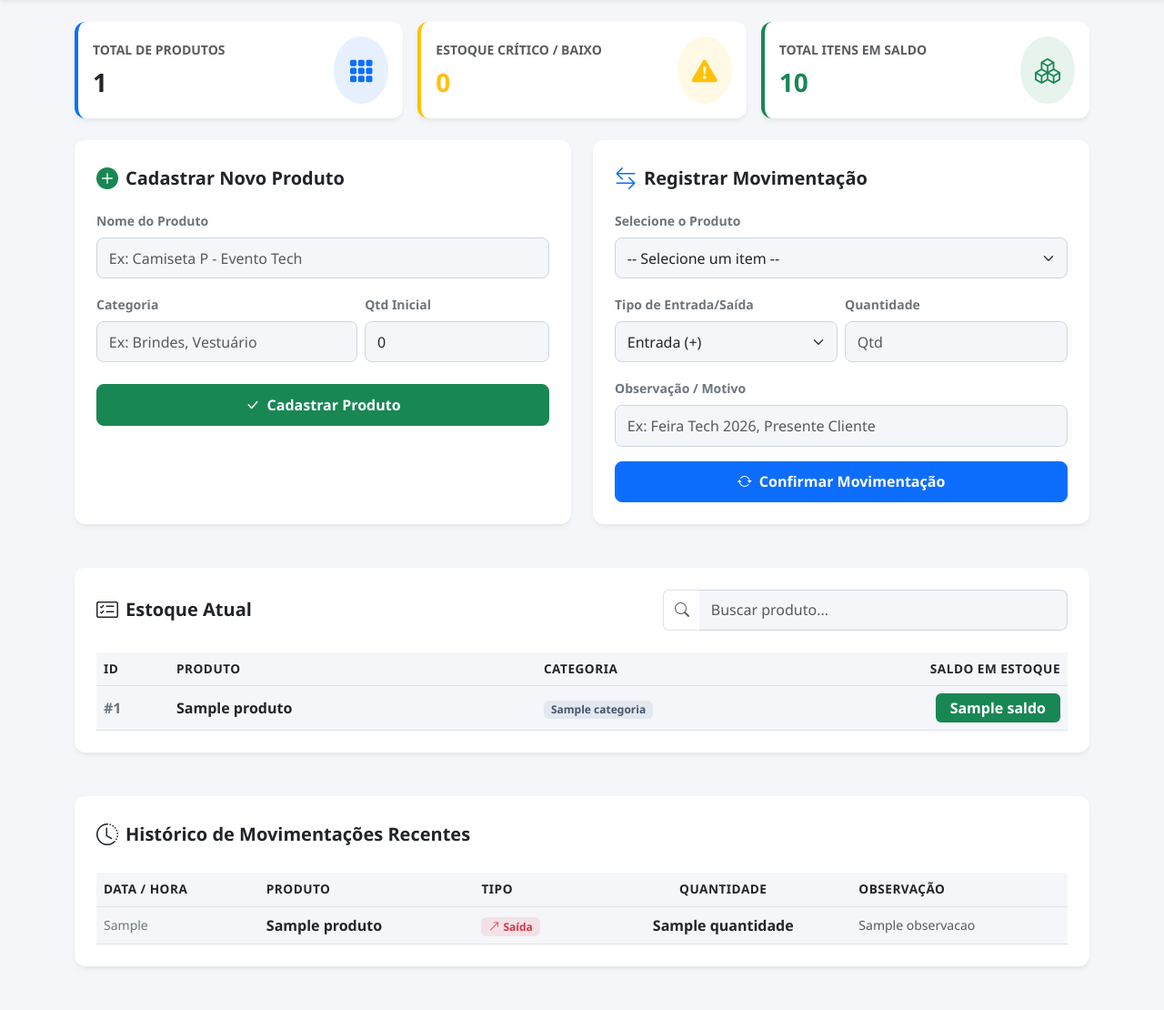
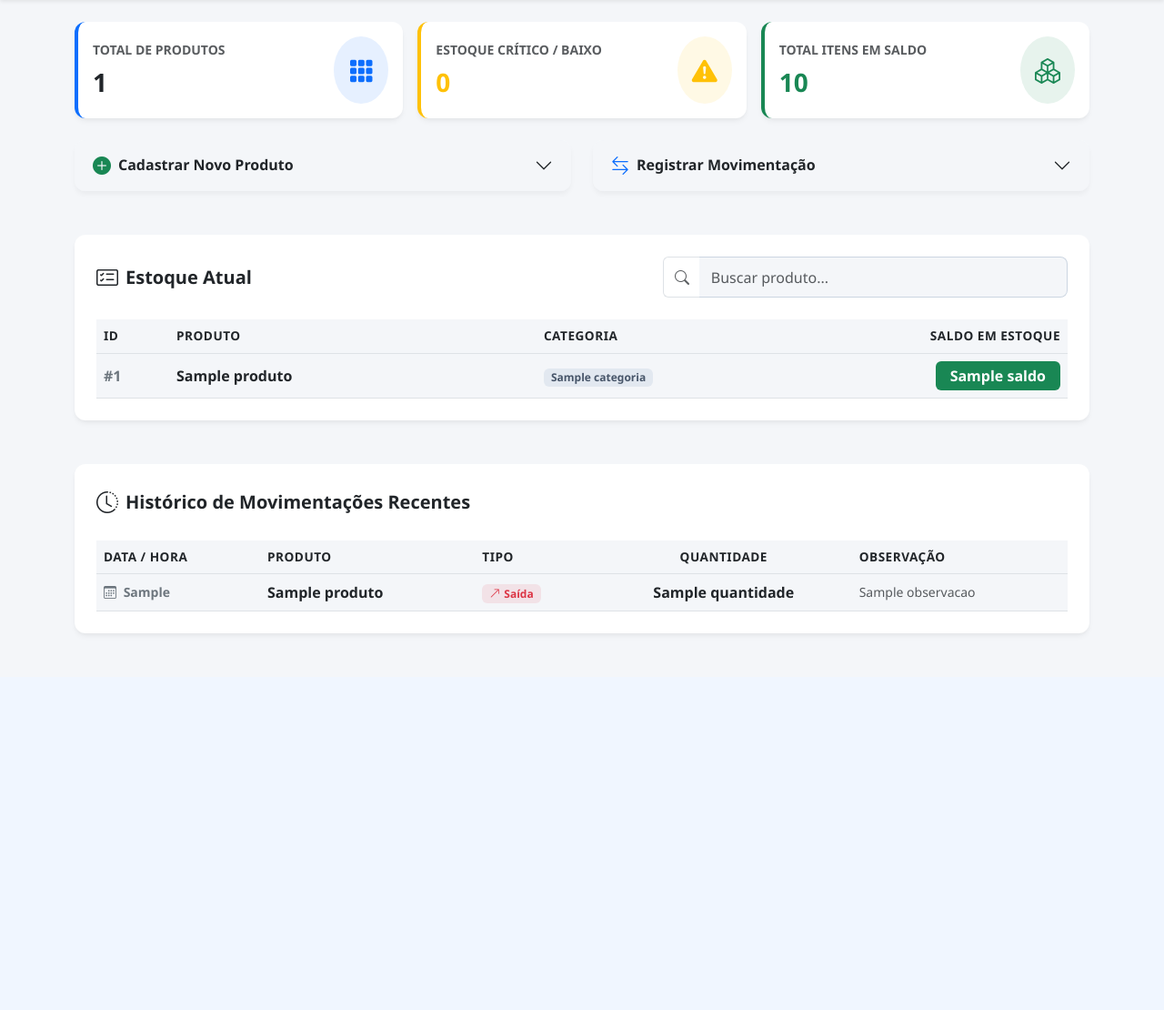
Before and after one commit to raianlima-art/controle-estoque-mkt, a Flask app: template templates/index.html in a window 1280 px wide. Shown: the part 78-1188 px from the top of the page at 91% size. After the commit the page ends 777 px from the top, so only its background shows below. Run offline with Flask 3, Linux system fonts and the light colour scheme; the template is opened without the code that fills it: most values are stand-ins (such as "Sample title", 1, 10 or a date in 2020).

Commit message:
Remove exemplos Tech, torna menus retrateis e padroniza data/hora no historico

```diff
--- a/app.py
+++ b/app.py
@@ -21,15 +21,13 @@ def get_sheets():
     return sheet.worksheet("Produtos"), sheet.worksheet("Movimentacoes")
 
 def normalizar_dados_produtos(produtos_raw):
-    """Normaliza as chaves do dicionário para evitar erros de KeyError no HTML."""
+    """Normaliza as chaves do dicionário para evitar erros no HTML."""
     produtos_formatados = []
     for p in produtos_raw:
-        # Pega os dados independentemente de variações no cabeçalho
         item_id = p.get('ID', p.get('id', ''))
         nome = p.get('Produto', p.get('Nome', p.get('produto', '')))
         categoria = p.get('Categoria', p.get('categoria', 'Geral'))
 
-        # Procura a quantidade
         saldo = p.get('Saldo Em Estoque', p.get('Saldo em Estoque', p.get('Quantidade', p.get('quantidade', 0))))
         try:
             saldo = int(saldo) if str(saldo).isdigit() else 0
@@ -52,7 +50,7 @@ def index():
         movimentacoes_raw = sheet_mov.get_all_records()
 
         produtos = normalizar_dados_produtos(produtos_raw)
-        movimentacoes_recentes = movimentacoes_raw[-10:][::-1] if movimentacoes_raw else []
+        movimentacoes_recentes = movimentacoes_raw[-15:][::-1] if movimentacoes_raw else []
     except Exception as e:
         flash(f'Erro ao carregar dados do sistema: {e}', 'danger')
         produtos = []
@@ -67,7 +65,7 @@ def cadastrar():
     qtd_inicial = int(request.form.get('quantidade', 0))
 
     try:
-        sheet_produtos, _ = get_sheets()
+        sheet_produtos, sheet_mov = get_sheets()
         produtos_raw = sheet_produtos.get_all_records()
 
         for p in produtos_raw:
@@ -77,8 +75,15 @@ def cadastrar():
                 return redirect(url_for('index'))
 
         novo_id = len(produtos_raw) + 1
-        # Grava na planilha [ID, Produto, Categoria, Quantidade]
+        # Registra o novo produto na aba Produtos
         sheet_produtos.append_row([novo_id, nome, categoria, qtd_inicial])
+
+        # Se houver quantidade inicial maior que zero, registra no histórico de movimentação
+        if qtd_inicial > 0:
+            fuso_br = pytz.timezone('America/Sao_Paulo')
+            data_hora = datetime.now(fuso_br).strftime('%d/%m/%Y %H:%M:%S')
+            sheet_mov.append_row([data_hora, nome, 'Entrada', qtd_inicial, 'Cadastro inicial de estoque'])
+
         flash('Produto cadastrado com sucesso!', 'success')
     except Exception as e:
         flash(f'Erro ao cadastrar produto: {e}', 'danger')
@@ -110,8 +115,9 @@ def movimentar():
         nova_qtd = (qtd_atual + qtd) if tipo == 'Entrada' else (qtd_atual - qtd)
         sheet_produtos.update_cell(linha, 4, nova_qtd)
 
+        # Grava a data e hora em formato brasileiro no Histórico de Movimentações
         fuso_br = pytz.timezone('America/Sao_Paulo')
-        data_hora = datetime.now(fuso_br).strftime('%Y-%m-%d %H:%M:%S')
+        data_hora = datetime.now(fuso_br).strftime('%d/%m/%Y %H:%M:%S')
         sheet_mov.append_row([data_hora, nome_produto, tipo, qtd, obs])
 
         flash(f'Movimentação de {tipo} registrada com sucesso!', 'success')
--- a/templates/index.html
+++ b/templates/index.html
@@ -58,10 +58,26 @@
             font-weight: 600;
             padding: 0.6rem 1.2rem;
         }
+        .accordion-button:not(.collapsed) {
+            background-color: #f8fafc;
+            color: #0f172a;
+            box-shadow: none;
+        }
+        .accordion-button:focus {
+            box-shadow: none;
+            border-color: rgba(0,0,0,.125);
+        }
+        .accordion-item {
+            border: none;
+            border-radius: var(--card-radius) !important;
+            overflow: hidden;
+            box-shadow: 0 4px 6px -1px rgba(0, 0, 0, 0.05);
+        }
     </style>
 </head>
 <body>
 
+    <!-- Header -->
     <nav class="navbar navbar-expand-lg navbar-dark bg-dark py-3 mb-4 shadow-sm">
         <div class="container">
             <a class="navbar-brand d-flex align-items-center gap-2" href="#">
@@ -73,6 +89,7 @@
 
     <div class="container mb-5">
 
+        <!-- Mensagens Flash -->
         {% with messages = get_flashed_messages(with_categories=true) %}
           {% if messages %}
             {% for category, message in messages %}
@@ -84,7 +101,7 @@
           {% endif %}
         {% endwith %}
 
-        <!-- KPIs -->
+        <!-- KPIs / Resumo -->
         <div class="row g-3 mb-4">
             <div class="col-md-4">
                 <div class="card card-custom kpi-card p-3">
@@ -137,18 +154,25 @@
             </div>
         </div>
 
-        <!-- Forms -->
+        <!-- Menus Retráteis (Ações) -->
         <div class="row g-4 mb-5">
+
+            <!-- Menu Retrátil 1: Cadastrar Produto -->
             <div class="col-lg-6">
-                <div class="card card-custom h-100 p-4">
-                    <div class="d-flex align-items-center gap-2 mb-3">
-                        <i class="bi bi-plus-circle-fill text-success fs-4"></i>
-                        <h5 class="m-0 fw-bold">Cadastrar Novo Produto</h5>
-                    </div>
+                <div class="accordion" id="accordionCadastro">
+                    <div class="accordion-item">
+                        <h2 class="accordion-header" id="headingCadastro">
+                            <button class="accordion-button collapsed py-3 fw-bold fs-6" type="button" data-bs-toggle="collapse" data-bs-target="#collapseCadastro" aria-expanded="false" aria-controls="collapseCadastro">
+                                <i class="bi bi-plus-circle-fill text-success fs-5 me-2"></i>
+                                Cadastrar Novo Produto
+                            </button>
+                        </h2>
+                        <div id="collapseCadastro" class="accordion-collapse collapse" aria-labelledby="headingCadastro" data-bs-parent="#accordionCadastro">
+                            <div class="accordion-body p-4 bg-white">
                                 <form action="/cadastrar" method="POST">
                                     <div class="mb-3">
                                         <label class="form-label small fw-bold text-secondary">Nome do Produto</label>
-                            <input type="text" name="nome" class="form-control" placeholder="Ex: Camiseta P - Evento Tech" required>
+                                        <input type="text" name="nome" class="form-control" placeholder="Ex: Camiseta P - Evento" required>
                                     </div>
                                     <div class="row g-2 mb-3">
                                         <div class="col-md-7">
@@ -166,13 +190,22 @@
                                 </form>
                             </div>
                         </div>
+                    </div>
+                </div>
+            </div>
 
+            <!-- Menu Retrátil 2: Registrar Movimentação -->
             <div class="col-lg-6">
-                <div class="card card-custom h-100 p-4">
-                    <div class="d-flex align-items-center gap-2 mb-3">
-                        <i class="bi bi-arrow-left-right text-primary fs-4"></i>
-                        <h5 class="m-0 fw-bold">Registrar Movimentação</h5>
-                    </div>
+                <div class="accordion" id="accordionMovimentacao">
+                    <div class="accordion-item">
+                        <h2 class="accordion-header" id="headingMovimentacao">
+                            <button class="accordion-button collapsed py-3 fw-bold fs-6" type="button" data-bs-toggle="collapse" data-bs-target="#collapseMovimentacao" aria-expanded="false" aria-controls="collapseMovimentacao">
+                                <i class="bi bi-arrow-left-right text-primary fs-5 me-2"></i>
+                                Registrar Movimentação
+                            </button>
+                        </h2>
+                        <div id="collapseMovimentacao" class="accordion-collapse collapse" aria-labelledby="headingMovimentacao" data-bs-parent="#accordionMovimentacao">
+                            <div class="accordion-body p-4 bg-white">
                                 <form action="/movimentar" method="POST">
                                     <div class="mb-3">
                                         <label class="form-label small fw-bold text-secondary">Selecione o Produto</label>
@@ -198,7 +231,7 @@
                                     </div>
                                     <div class="mb-3">
                                         <label class="form-label small fw-bold text-secondary">Observação / Motivo</label>
-                            <input type="text" name="observacao" class="form-control" placeholder="Ex: Feira Tech 2026, Presente Cliente" required>
+                                        <input type="text" name="observacao" class="form-control" placeholder="Ex: Ação de Marketing, Presente Cliente" required>
                                     </div>
                                     <button type="submit" class="btn btn-primary btn-custom w-100">
                                         <i class="bi bi-arrow-repeat me-1"></i> Confirmar Movimentação
@@ -207,8 +240,12 @@
                             </div>
                         </div>
                     </div>
+                </div>
+            </div>
 
-        <!-- Tabela -->
+        </div>
+
+        <!-- Tabela Estoque Atual -->
         <div class="card card-custom p-4 mb-5">
             <div class="d-flex flex-wrap align-items-center justify-content-between gap-3 mb-4">
                 <div class="d-flex align-items-center gap-2">
@@ -259,7 +296,7 @@
             </div>
         </div>
 
-        <!-- Histórico -->
+        <!-- Histórico de Movimentações -->
         <div class="card card-custom p-4">
             <div class="d-flex align-items-center gap-2 mb-4">
                 <i class="bi bi-clock-history fs-4 text-dark"></i>
@@ -269,7 +306,7 @@
                 <table class="table table-hover align-middle table-custom mb-0">
                     <thead>
                         <tr>
-                            <th>Data / Hora</th>
+                            <th style="width: 180px;">Data / Hora</th>
                             <th>Produto</th>
                             <th>Tipo</th>
                             <th class="text-center">Quantidade</th>
@@ -279,7 +316,7 @@
                     <tbody>
                         {% for m in movimentacoes %}
                         <tr>
-                            <td class="text-secondary small">{{ m.get('Data/Hora', m.get('Data', '')) }}</td>
+                            <td class="text-secondary small fw-semibold"><i class="bi bi-calendar3 me-1"></i> {{ m.get('Data/Hora', m.get('Data', '')) }}</td>
                             <td class="fw-semibold text-dark">{{ m.get('Produto', '') }}</td>
                             <td>
                                 {% if m.get('Tipo', '') == 'Entrada' %}
@@ -303,6 +340,7 @@
 
     </div>
 
+    <!-- Bootstrap JS -->
     <script src="https://cdn.jsdelivr.net/npm/bootstrap@5.3.0/dist/js/bootstrap.bundle.min.js"></script>
     <script>
         document.getElementById('inputBusca').addEventListener('keyup', function() {
```
Lines whose indentation alone changed are shown as unchanged.
